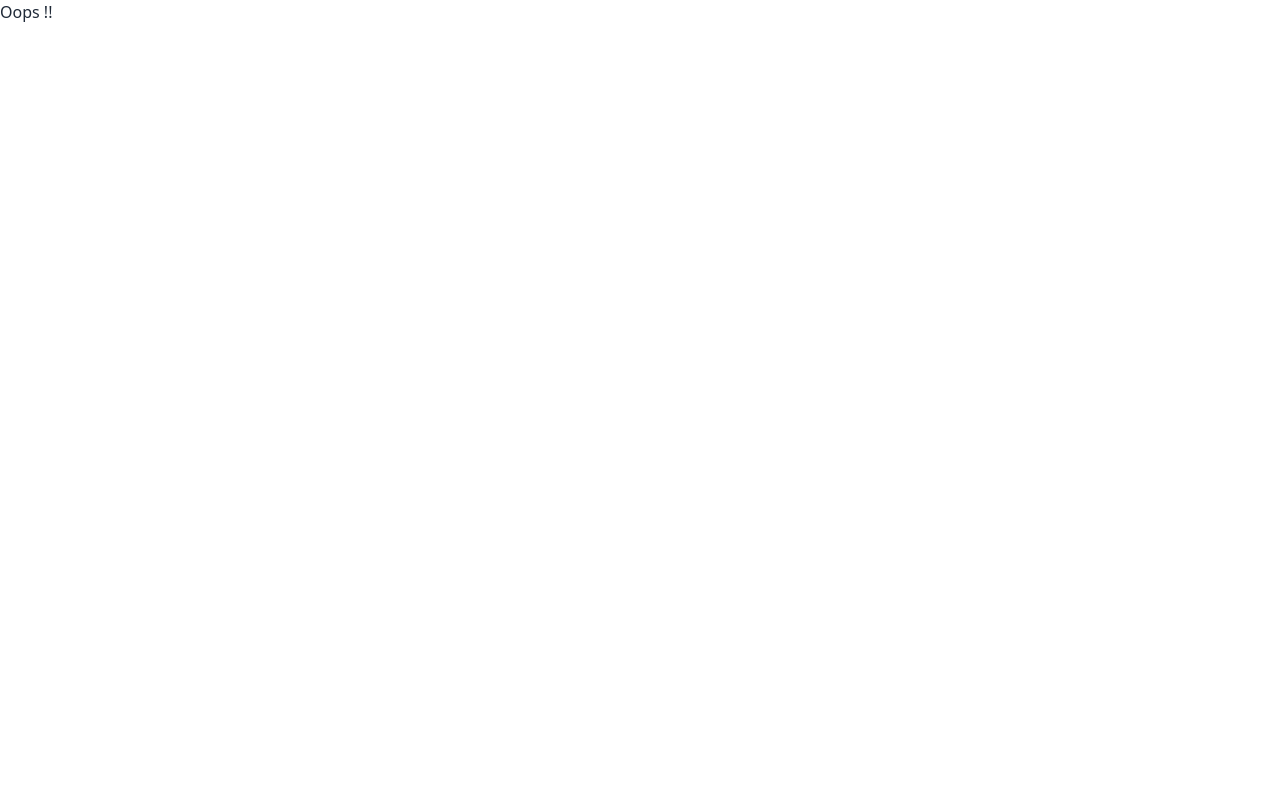
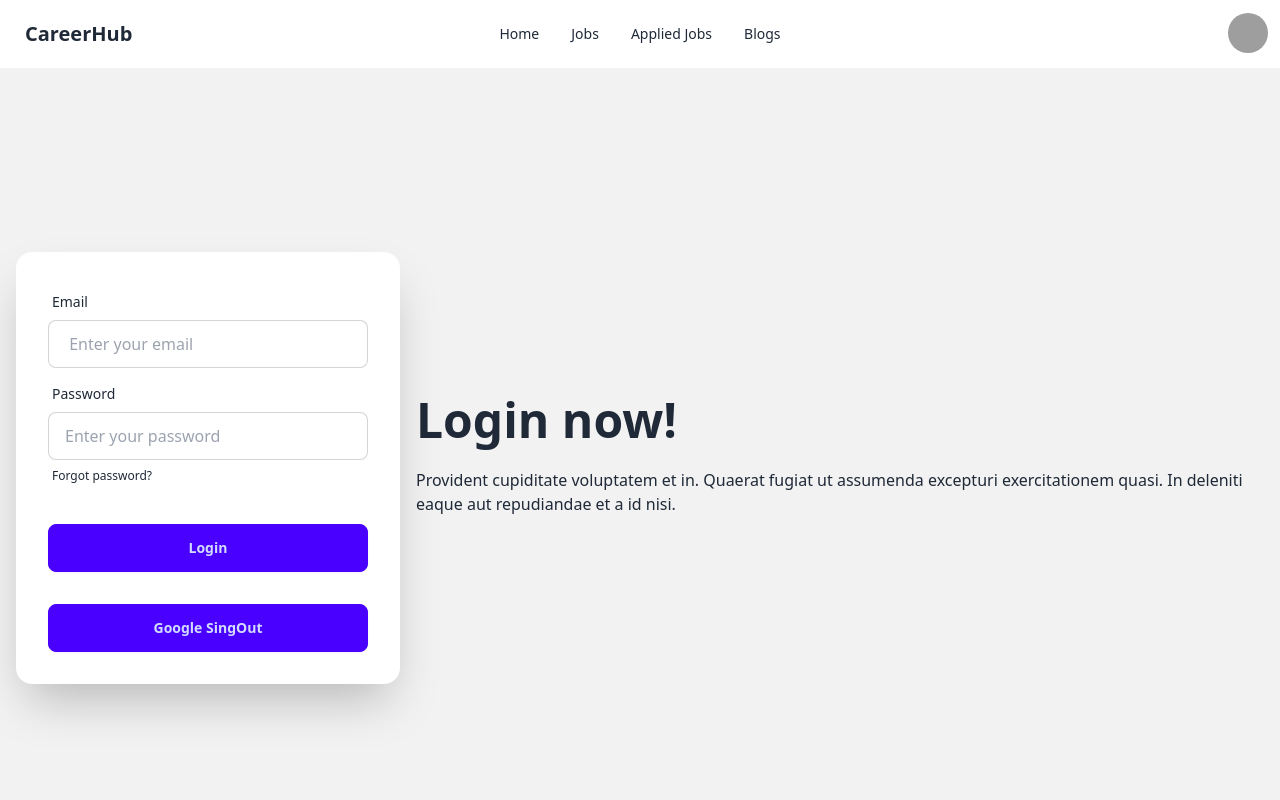
Before and after one commit to farhadahmed1/career-hub, a React (Vite) app: page /login in a window 1280 px wide. Before the commit this address had no page. Shown: the top 800 px of the page. Built offline with nearby package versions, Linux system fonts and the light colour scheme; grey boxes are pictures that could not be loaded.

Commit message:
"google Loging adde"

```diff
--- a/src/--steps.js
+++ b/src/--steps.js
@@ -2,6 +2,8 @@
  *1.visit console.firebase .google.com
  * 2.create a project(skip google analytics )
  * 3. Register app (create config)
- * 4. Create
+ * 4. install firebase : npm install firebase
+ * 5. add configuration files to your project
+ *
  *
  */
--- a/src/components/Header/Header.jsx
+++ b/src/components/Header/Header.jsx
@@ -51,7 +51,7 @@
         </div>
         <div className="navbar-center hidden lg:flex">
           <ul className="menu menu-horizontal px-1">{links}</ul>
-          ## profile section
+          {/* profile section */}
         </div>
         <div className=" navbar-end ">
           <div className="dropdown  dropdown-end">
@@ -72,16 +72,16 @@
               className="menu menu-sm dropdown-content mt-3 z-[1] p-2 shadow bg-base-100 rounded-box w-52"
             >
               <li>
-                <a className="justify-between">
+                <NavLink className="justify-between" to="/">
                   Profile
                   <span className="badge">New</span>
-                </a>
+                </NavLink>
               </li>
               <li>
-                <a>Settings</a>
+                <NavLink to="/">Setting</NavLink>
               </li>
               <li>
-                <a>Logout</a>
+                <NavLink to="/login">Login</NavLink>
               </li>
             </ul>
           </div>
--- /dev/null
+++ b/src/components/Login/Login.jsx
@@ -0,0 +1,123 @@
+import {
+  GoogleAuthProvider,
+  getAuth,
+  signInWithPopup,
+  signOut,
+} from "firebase/auth";
+import app from "../../firbase/firbase.init";
+import { useState } from "react";
+// import { useContext } from "react";
+// import { UserContext } from "../Root/Root";
+
+const Login = () => {
+  // useing context api
+  //   const [user, setUser] = useContext(UserContext);
+  const [user, setUser] = useState({});
+
+  const auth = getAuth(app);
+  //console.log(auth);
+  const provider = new GoogleAuthProvider();
+
+  const handleGoogleSignIn = () => {
+    signInWithPopup(auth, provider)
+      .then((result) => {
+        const loginUser = result.user;
+        console.log(loginUser);
+        setUser(loginUser);
+      })
+      .catch((error) => {
+        console.log(error);
+      });
+  };
+  const handleGoogleSingOut = () => {
+    signOut(auth)
+      .then(() => {
+        // Sign-out successful.
+        setUser(null);
+      })
+      .catch((error) => {
+        console.log(error);
+      });
+  };
+
+  // Email Register Form
+  const handleRegister = (e) => {
+    e.preventDefault();
+    //console.log("from register");
+    const email = e.target.email.value;
+    const password = e.target.password.value;
+    console.log(email, password);
+  };
+
+  return (
+    <div>
+      <div className="hero min-h-screen bg-base-200">
+        <div className="hero-content flex-col lg:flex-row-reverse">
+          <div className="text-center lg:text-left">
+            <h1 className="text-5xl font-bold">Login now!</h1>
+            <p className="py-6">
+              Provident cupiditate voluptatem et in. Quaerat fugiat ut assumenda
+              excepturi exercitationem quasi. In deleniti eaque aut repudiandae
+              et a id nisi.
+            </p>
+          </div>
+          <div className="card shrink-0 w-full max-w-sm shadow-2xl bg-base-100">
+            <form onSubmit={handleRegister} className="card-body">
+              <div className="form-control">
+                <label className="label">
+                  <span className="label-text">Email</span>
+                </label>
+                <input
+                  type="email"
+                  name="email"
+                  placeholder=" Enter your email"
+                  className="input input-bordered"
+                  required
+                />
+              </div>
+              <div className="form-control">
+                <label className="label">
+                  <span className="label-text">Password</span>
+                </label>
+                <input
+                  type="password"
+                  name="password"
+                  placeholder="Enter your password"
+                  className="input input-bordered"
+                  required
+                />
+                <label className="label">
+                  <a href="#" className="label-text-alt link link-hover">
+                    Forgot password?
+                  </a>
+                </label>
+              </div>
+              <div className="form-control mt-6">
+                <button className="btn btn-primary">Login</button>
+              </div>
+              <div className="form-control mt-6">
+                {user ? (
+                  <button
+                    onClick={handleGoogleSingOut}
+                    className="btn btn-primary"
+                  >
+                    Google SingOut
+                  </button>
+                ) : (
+                  <button
+                    onClick={handleGoogleSignIn}
+                    className="btn btn-primary"
+                  >
+                    Google SingIn
+                  </button>
+                )}
+              </div>
+            </form>
+          </div>
+        </div>
+      </div>
+    </div>
+  );
+};
+
+export default Login;
--- a/src/components/Root/Root.jsx
+++ b/src/components/Root/Root.jsx
@@ -1,13 +1,19 @@
 import { Outlet } from "react-router-dom";
 import Footer from "../Footer/Footer";
 import Header from "../Header/Header";
+// import { createContext, useState } from "react";
 
+// export const UserContext = createContext({});
 const Root = () => {
+  // const [user, setUser] = useState({});
   return (
     <div>
-      <Header />
+      <Header></Header>
       <Outlet></Outlet>
-      <Footer />
+      <Footer></Footer>
+      {/* <UserContext.Provider value={[user, setUser]}>
+
+      </UserContext.Provider> */}
     </div>
   );
 };
--- a/src/firbase/firbase.init.js
+++ b/src/firbase/firbase.init.js
@@ -0,0 +1,21 @@
+// Import the functions you need from the SDKs you need
+import { initializeApp } from "firebase/app";
+
+// TODO: Add SDKs for Firebase products that you want to use
+// https://firebase.google.com/docs/web/setup#available-libraries
+
+// Your web app's Firebase configuration
+// For Firebase JS SDK v7.20.0 and later, measurementId is optional
+const firebaseConfig = {
+  apiKey: "AIzaSyDnIwrzi9pnIHppHuzNSbCu3N8lnWOjWeQ",
+  authDomain: "career-hub-36508.firebaseapp.com",
+  projectId: "career-hub-36508",
+  storageBucket: "career-hub-36508.appspot.com",
+  messagingSenderId: "561664260229",
+  appId: "1:561664260229:web:e9744ec96caf134d1ed1ec",
+  measurementId: "G-Z1R3HP5F57",
+};
+
+// Initialize Firebase
+const app = initializeApp(firebaseConfig);
+export default app;
--- a/src/main.jsx
+++ b/src/main.jsx
@@ -9,6 +9,7 @@
 import AppliedJobs from "./components/AppliedJobs/AppliedJobs.jsx";
 import Blogs from "./components/Blogs/Blogs.jsx";
 import ErrorPage from "./components/ErrorPage/ErrorPage.jsx";
+import Login from "./components/Login/Login.jsx";
 
 const router = createBrowserRouter([
   {
@@ -33,6 +34,10 @@
         path: "/blogs",
         element: <Blogs></Blogs>,
       },
+      {
+        path: "/login",
+        element: <Login></Login>,
+      },
     ],
   },
 ]);
```
